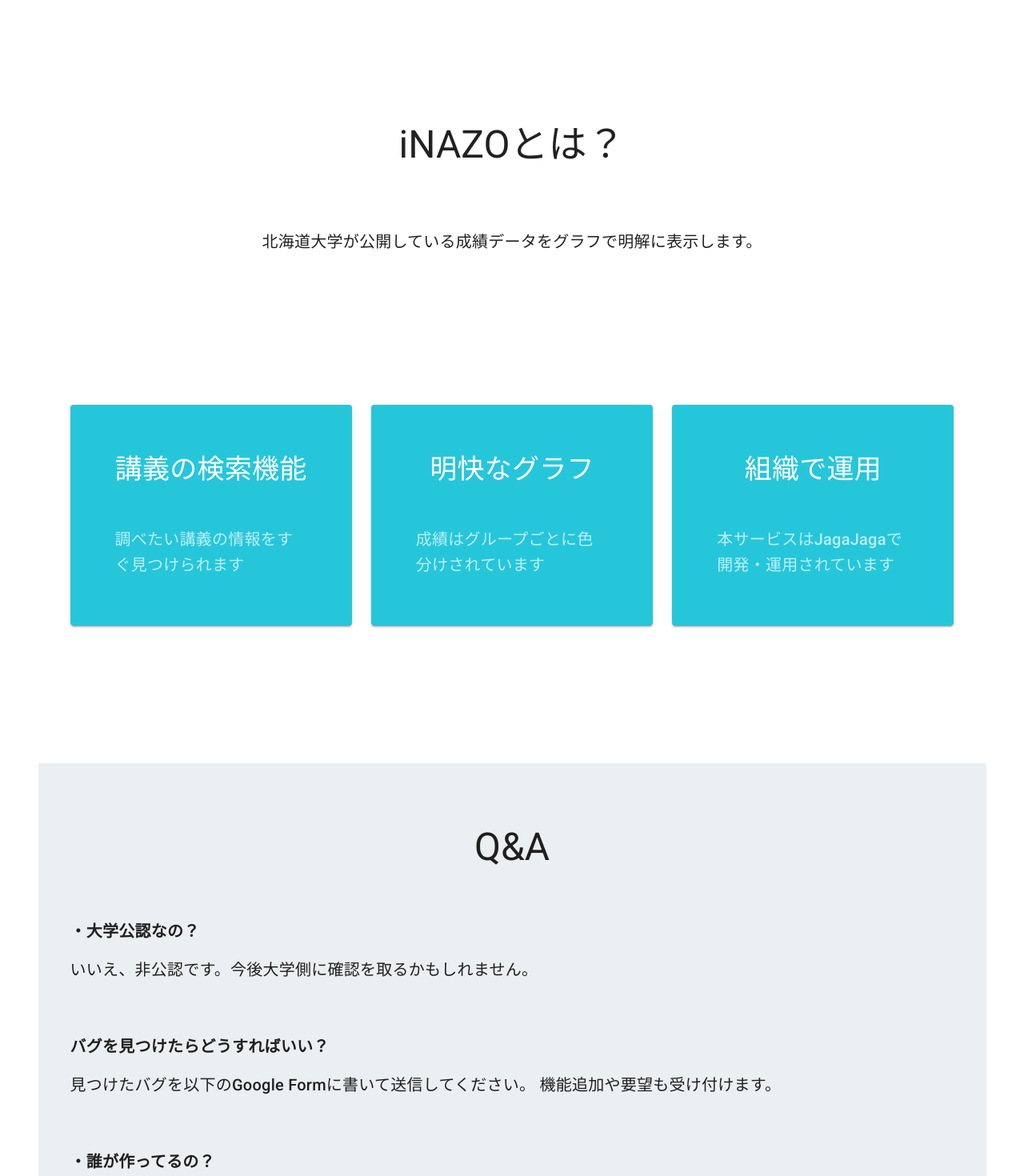
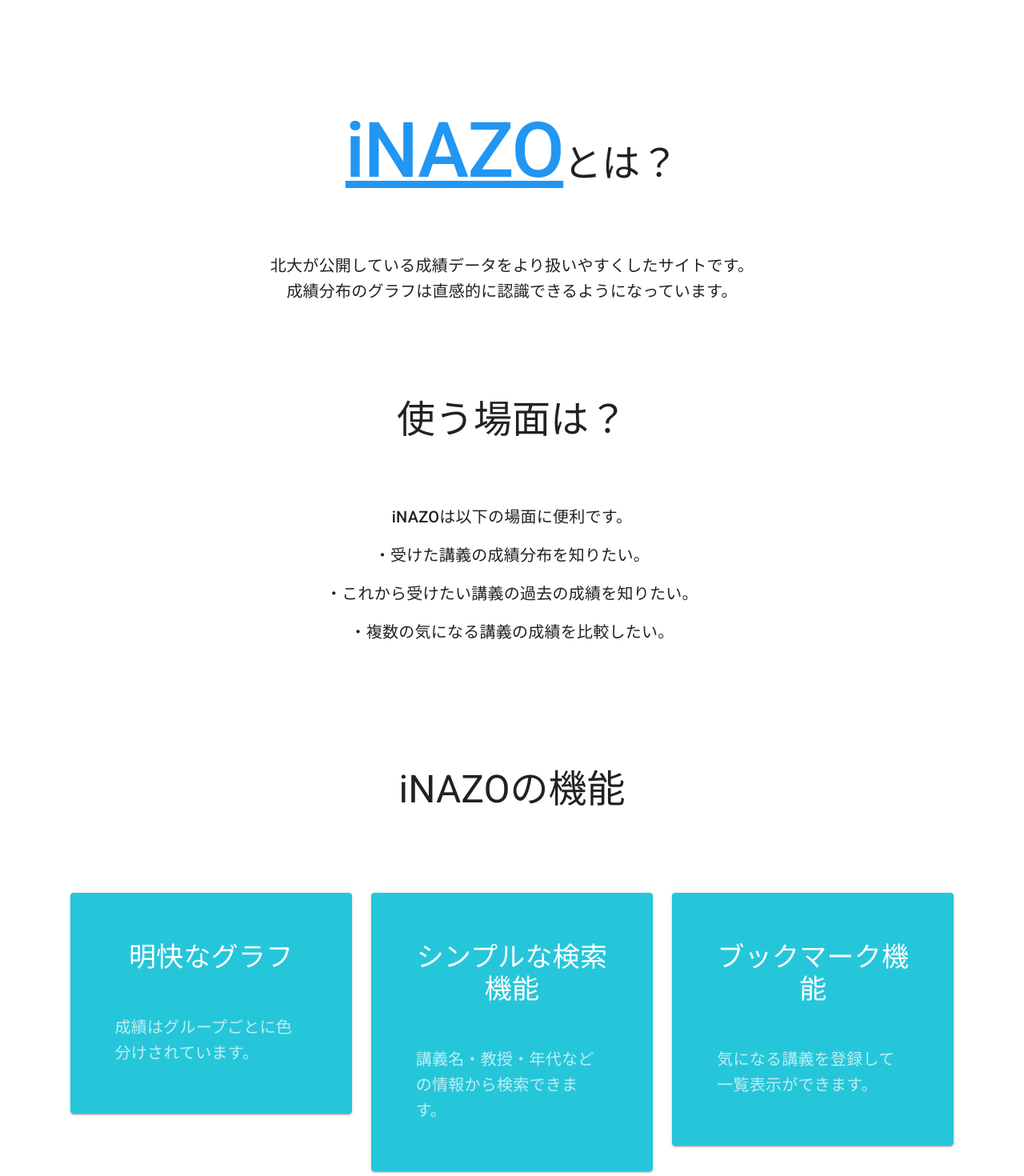
Before and after one commit to JagaJagaHU/iNAZO, a Vue app in the folder client/: page / in a window 1280 px wide. Shown: the part 620-2090 px from the top of the page at 80% size. Built offline with nearby package versions, Linux system fonts and the light colour scheme; what vue-head would draw is missing.

Commit message:
update index.vue

```diff
--- a/client/public/index.html
+++ b/client/public/index.html
@@ -4,6 +4,13 @@
     <meta charset="utf-8">
     <meta http-equiv="X-UA-Compatible" content="IE=edge">
     <meta name="viewport" content="width=device-width,initial-scale=1.0">
+    <meta property="og:title" content="iNAZO" />
+    <meta property="og:url" content="example.com" />
+    <meta property="og:type" content="website" />
+    <meta property="og:description" content="北大成績分布検索サービス" />
+    <meta property="og:site_name" content="iNAZO" />
+    <meta property="og:image" content="image.png" />
+    <meta name="twitter:card" content="summary"></meta>
     <link rel="icon" href="<%= BASE_URL %>favicon.ico">
     <title></title>
     <link rel="stylesheet" href="https://fonts.googleapis.com/css?family=Roboto:100,300,400,500,700,900">
--- a/client/src/views/Index.vue
+++ b/client/src/views/Index.vue
@@ -18,7 +18,7 @@
                             cols="12"
                         >
                             <p class="text-h6">
-                                北大成績分布公開サービス
+                                北大成績分布検索サービス
                             </p>
                             <p class="text-h3 text-sm-h1 ml-sm-5 font-weight-thin mb-4">
                                 iNAZO
@@ -35,21 +35,58 @@
                         </v-col>
                     </v-row>
                 </v-parallax>
+            </v-col>
+        </v-row>
 
+        <v-row>
+            <v-col>
                 <p
                     class="text-h4 text-sm-h3 text-center"
-                    style="margin: 10rem 0rem 5rem"
+                    style="margin: 5rem 0rem 5rem"
                 >
-                    iNAZOとは？
+                    <span
+                        class="
+                        text-h3
+                        text-sm-h1
+                        font-weight-medium
+                        text-decoration-underline
+                        blue--text"
+                    >iNAZO</span>とは？
                 </p>
                 <p class="text-h6 text-center">
-                    北海道大学が公開している成績データをグラフで明解に表示します。
+                    北大が公開している成績データをより扱いやすくしたサイトです。<br>
+                    成績分布のグラフは直感的に認識できるようになっています。
                 </p>
             </v-col>
         </v-row>
 
+        <v-row>
+            <v-col>
+                <p
+                    class="text-h4 text-sm-h3 text-center"
+                    style="margin: 5rem 0rem 5rem"
+                >
+                    使う場面は？
+                </p>
+                <div class="text-h6 text-center">
+                    <p>iNAZOは以下の場面に便利です。</p>
+                    <p>・受けた講義の成績分布を知りたい。</p>
+                    <p>・これから受けたい講義の過去の成績を知りたい。</p>
+                    <p>・複数の気になる講義の成績を比較したい。</p>
+                </div>
+            </v-col>
+        </v-row>
+
         <!-- cards -->
-        <v-row style="margin: 10rem 1rem">
+        <v-row style="margin: 3rem 1rem">
+            <v-col cols="12">
+                <p
+                    class="text-h4 text-sm-h3 text-center"
+                    style="margin: 5rem 0rem 5rem"
+                >
+                    iNAZOの機能
+                </p>
+            </v-col>
             <v-col
                 cols="12"
                 sm="4"
@@ -60,10 +97,10 @@
                     dark
                 >
                     <p class="text-center text-h4 py-5">
-                        講義の検索機能
+                        明快なグラフ
                     </p>
                     <v-card-subtitle class="text-h6 pb-5">
-                        調べたい講義の情報をすぐ見つけられます<br>
+                        成績はグループごとに色分けされています。<br>
                     </v-card-subtitle>
                 </v-card>
             </v-col>
@@ -78,10 +115,10 @@
                     dark
                 >
                     <p class="text-center text-h4 py-5">
-                        明快なグラフ
+                        シンプルな検索機能
                     </p>
                     <v-card-subtitle class="text-h6 pb-5">
-                        成績はグループごとに色分けされています<br>
+                        講義名・教授・年代などの情報から検索できます。<br>
                     </v-card-subtitle>
                 </v-card>
             </v-col>
@@ -96,10 +133,10 @@
                     dark
                 >
                     <p class="text-center text-h4 py-5">
-                        組織で運用
+                        ブックマーク機能
                     </p>
                     <v-card-subtitle class="text-h6 pb-5">
-                        本サービスはJagaJagaで開発・運用されています<br>
+                        気になる講義を登録して一覧表示ができます。<br>
                     </v-card-subtitle>
                 </v-card>
             </v-col>
@@ -111,35 +148,35 @@
                 class="px-10 py-10"
                 style="background-color: #ECEFF1"
             >
-                <p class="text-h3 text-center my-10">
+                <p class="text-h4 text-center my-10">
                     Q&A
                 </p>
 
                 <div class="my-16">
                     <p class="text-h6 font-weight-bold">
-                        ・大学公認なの？
+                        ・誰が作っているのですか？
                     </p>
                     <p class="text-h6">
-                        いいえ、非公認です。今後大学側に確認を取るかもしれません。
+                        北大生応援メディアのJagaJagaが開発・運用しています。
                     </p>
                 </div>
 
                 <div class="my-16">
                     <p class="text-h6 font-weight-bold">
-                        バグを見つけたらどうすればいい？
+                        ・このサービスは大学公認ですか？
                     </p>
                     <p class="text-h6">
-                        見つけたバグを以下のGoogle Formに書いて送信してください。
-                        機能追加や要望も受け付けます。
+                        いいえ、非公認です。これからどうするかは検討中です。
                     </p>
                 </div>
 
                 <div class="my-16">
                     <p class="text-h6 font-weight-bold">
-                        ・誰が作ってるの？
+                        バグを見つけたらどうすればいいですか？
                     </p>
                     <p class="text-h6">
-                        北大初オンラインメディアのJagaJagaが開発・運用しています。
+                        見つけたバグを以下のGoogle Formに書いて送信してください。
+                        機能追加や要望も受け付けます。
                     </p>
                 </div>
             </v-col>
@@ -155,15 +192,23 @@
                     Link
                 </p>
                 <p>
+                    <a href="#">iNAZO公式Twitter</a>
+                </p>
+                <p>更新や障害情報をお知らせします。お問い合わせはDMにお願いします。</p>
+                <p>
                     <a href="http://educate.academic.hokudai.ac.jp/seiseki/GradeDistSerch.aspx">
                         北海道大学 成績分布ＷＥＢ公開システム
                     </a>
                 </p>
                 <p>本サービスの情報源です。</p>
                 <p>
-                    <a href="http://hu-jagajaga.com/">JagaJaga</a>
+                    <a href="http://hu-jagajaga.com/">JagaJaga - 北大生応援メディア -</a>
                 </p>
                 <p>JagaJagaのホームページです。</p>
+                <p>
+                    <a href="https://twitter.com/jagajagahu">JagaJaga公式Twitter</a>
+                </p>
+                <p>JagaJagaの公式Twitterです。</p>
             </v-col>
         </v-row>
     </v-container>
--- a/client/src/views/Search.vue
+++ b/client/src/views/Search.vue
@@ -195,7 +195,7 @@
                 {text: 'GPA', value: '-gpa'},
             ],
             gridItems: [
-                {text: '1列', value: 12},
+                {text: '１列', value: 12},
                 {text: '２列', value: 6},
             ],
         };
```
